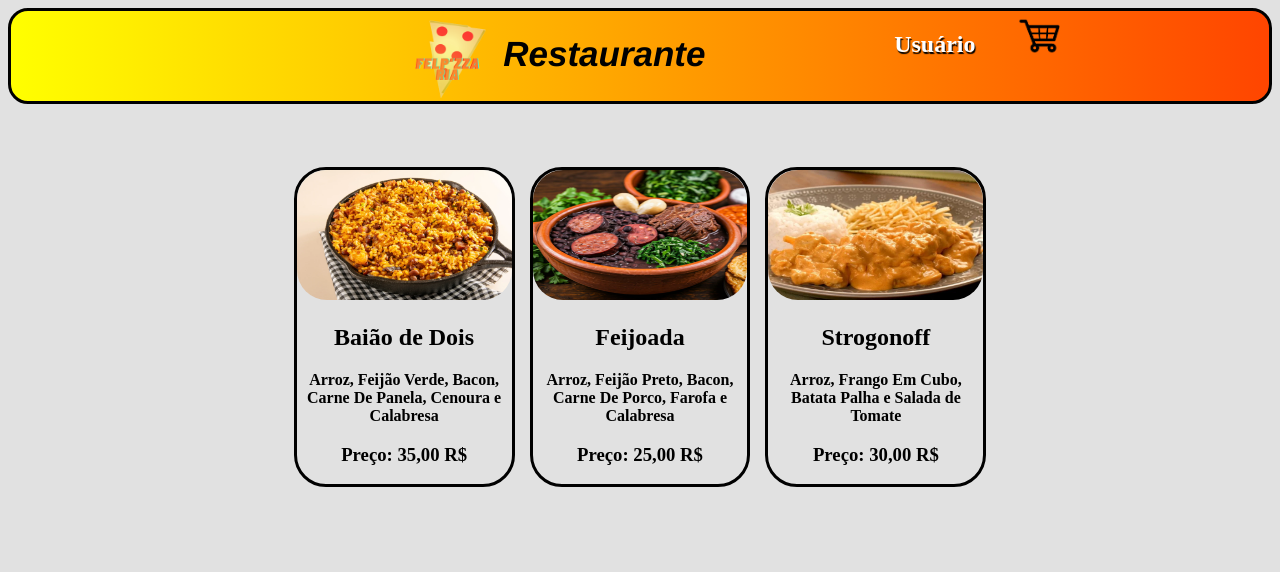
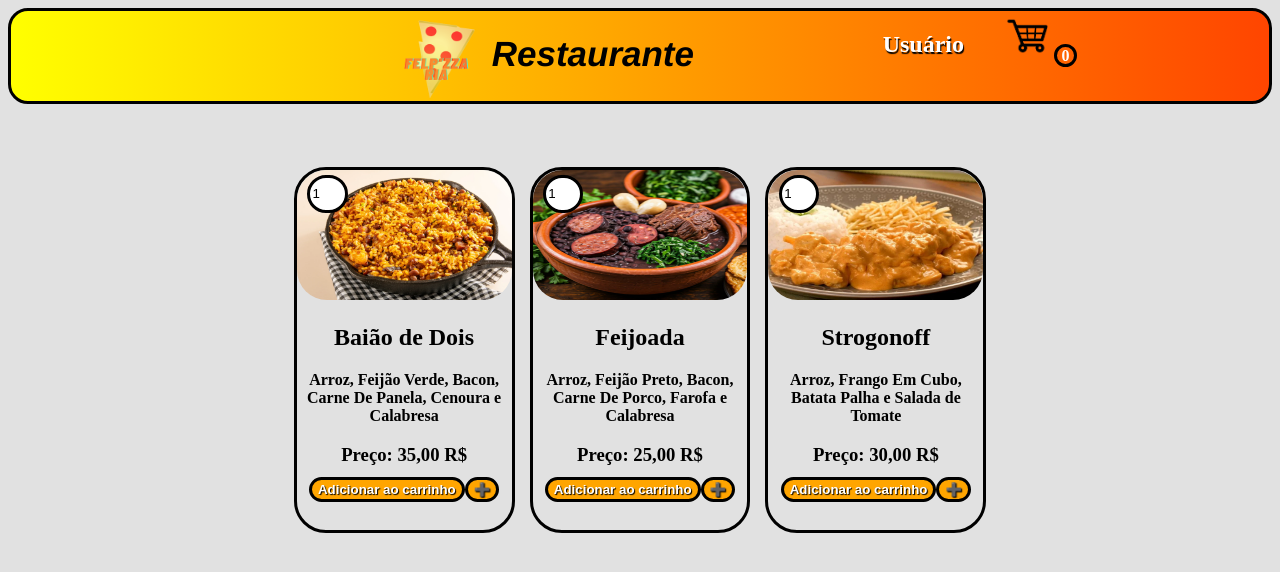
Before and after one commit to maczin13f/felpizza, a plain HTML site: page main.html in a window 1280 px wide. Drawn offline with Linux system fonts and the light colour scheme.

Commit message:
Add files via upload

```diff
--- a/index.js
+++ b/index.js
@@ -12,3 +12,9 @@ function adicionarNoCarrinho(nome, descricao, preco, imagem) {
     carrinho.push(prato);
     localStorage.setItem('carrinho', JSON.stringify(carrinho));
 }
+
+function removePedidos() {
+    localStorage.removeItem('carrinho')
+location.reload();
+
+}
--- a/main.html
+++ b/main.html
@@ -12,7 +12,7 @@
     <h1>Restaurante</h1>
     <div id="info">
             <h2 style="color: white;" id="usuario">Usuário</h2>
-    <label><a href="carrinho.html"><img src="imagens/carrinho.png" width="50"></a></label>
+    <label><a href="carrinho.html"><img src="imagens/carrinho.png" width="50"></a><span id="contador">0</span></label>
     </div>
     </div>
 
@@ -32,7 +32,7 @@
         </div>
 
          <div class="cardapio" id="strogonoff">
-            <img src="imagens/strogonoff.jpg" alt="Strogonoff" class="imgprato" onclick="adicionarNoCarrinho('Strogonoff', 'Arroz, Frango Em Cubo, Batata Palha e Salada de Tomate', '30,00 R$', 'imagens/strogonoff.jpg')">
+            <img src="imagens/strogonoff.jpg" alt="Strogonoff" class="imgprato">
             <h2>Strogonoff</h2>
             <p><b>Arroz, Frango Em Cubo, Batata Palha e Salada de Tomate</b></p>
             <h3>Preço: <b>30,00 R$</b></h3>
@@ -41,5 +41,6 @@
 
     <script src="index.js"></script>
     <script src="main.js"></script>
+    <script src="usuario.js"></script>
 </body>
 </html>
--- a/main.js
+++ b/main.js
@@ -1,25 +1,68 @@
-  const usuario = document.getElementById('usuario');
-  const container = document.getElementById('carrinho');
+const data = new Date();
 
-  // Se os elementos existem (ou seja, estamos no carrinho)
-  if (usuario) {
-    const nomeSalvo = localStorage.getItem('nomeUsuario');
-    if (nomeSalvo) {
-      usuario.textContent = nomeSalvo;
+function obterDiaAtual() {
+  const diaAtual = new Intl.DateTimeFormat('pt-BR', { weekday: 'long' }).format(data);
+  console.log('Hoje é:', diaAtual);
+}
+obterDiaAtual();
+
+function atualizarContadorCarrinho() {
+  const contador = document.getElementById('contador');
+  const carrinho = JSON.parse(localStorage.getItem('carrinho')) || [];
+  if (contador) {
+    contador.textContent = carrinho.length;
+  }
+}
+atualizarContadorCarrinho();
+
+// Captura todos os pratos existentes no HTML
+const pratos = document.querySelectorAll('.cardapio');
+
+// ... código anterior ...
+
+pratos.forEach(pratoDiv => {
+  const nome = pratoDiv.querySelector('h2').textContent;
+  const descricao = pratoDiv.querySelector('p').textContent;
+  const preco = pratoDiv.querySelector('h3').textContent.replace('Preço: ', '');
+  const imagem = pratoDiv.querySelector('img').getAttribute('src');
+
+  const botao = document.createElement('button');
+  botao.textContent = 'Adicionar ao carrinho';
+
+  const btnQuantidade = document.createElement('button');
+  btnQuantidade.className = 'btnQuantidadeAdd';
+  btnQuantidade.textContent = '➕'; // símbolo mais claro para adicionar
+
+  const inputQuantidade = document.createElement('input');
+  inputQuantidade.className = 'inputQuantidadeNumber';
+  inputQuantidade.type = 'number';
+  inputQuantidade.value = 1; // começa com 1
+  inputQuantidade.min = 1;
+    inputQuantidade.value.max = 6
+
+  // evento de clique no botão de quantidade
+  btnQuantidade.addEventListener('click', function () {
+    inputQuantidade.value = Number(inputQuantidade.value) + 1;
+    if (inputQuantidade.value > 6) {
+      inputQuantidade.value = Number(inputQuantidade.value) -1;
+    }
+  });
+
+  // botão de adicionar ao carrinho
+  botao.onclick = function () {
+    const carrinho = JSON.parse(localStorage.getItem('carrinho')) || [];
+
+    const jaExiste = carrinho.some(item => item.nome === nome && item.descricao === descricao);
+    if (jaExiste) {
+      alert(`O prato "${nome}" já foi adicionado ao carrinho.`);
+      return;
     }
 
-    const carrinho = JSON.parse(localStorage.getItem('carrinho')) || [];
+    adicionarNoCarrinho(nome, descricao, preco, imagem);
+    atualizarContadorCarrinho();
+  };
 
-    if (carrinho.length > 0) {
-      container.innerHTML = carrinho.map(prato => `
-        <div class="cardapioclone">
-          <img src="${prato.imagem}" class="imgprato" alt="${prato.nome}">
-          <h2>${prato.nome}</h2>
-          <p><b>${prato.descricao}</b></p>
-          <h3>Preço: <b>${prato.preco}</b></h3>
-        </div>
-      `).join('');
-    } else {
-      container.innerHTML = "<p>Nenhum prato foi adicionado ao carrinho.</p>";
-    }
-  }
+  pratoDiv.appendChild(botao);
+  pratoDiv.appendChild(btnQuantidade);
+  pratoDiv.appendChild(inputQuantidade);
+});
--- a/style.css
+++ b/style.css
@@ -8,6 +8,15 @@ body {
     background: linear-gradient(to right, yellow, orangered);
     border: solid black;
     border-radius: 20px;
+}
+
+.divtitulo span {
+    font-weight: bold;
+    color: white;
+    border: solid black;
+    border-radius: 30px;
+    padding-left: 4.5px;
+    padding-right: 4.5px;
 }
 
 .divtitulo h1 {
@@ -58,6 +67,29 @@ main {
     box-shadow: gray 1px 2px 1px;
 }
 
+.cardapio button {
+    position: relative;
+    border: solid black;
+    border-radius: 20px;
+    bottom: 2%;
+    background: orange;
+    color: white;
+    text-shadow: black 1px 1px 1px;
+    font-weight: bold;
+    height: 7%;
+}
+
+.cardapio input {
+    display: flex;
+    position: relative;
+    bottom: 93%;
+    width: 14%;
+    border: solid black;
+    border-radius: 30px;
+    height: 8.5%;
+    left: 5%;
+}
+
 /*Cadastro*/
 
 #dados {
--- /dev/null
+++ b/usuario.js
@@ -0,0 +1,8 @@
+const usuario = document.getElementById('usuario');
+
+   if (usuario) {
+    const nomeSalvo = localStorage.getItem('nomeUsuario');
+    if (nomeSalvo) {
+      usuario.textContent = nomeSalvo;
+    }
+}
```
Also changed, not shown: carrinho.html (+3 -1 lines), carrinho.js (added, +20 -0 lines), index.html (+1 -0 lines), 1 other file.
